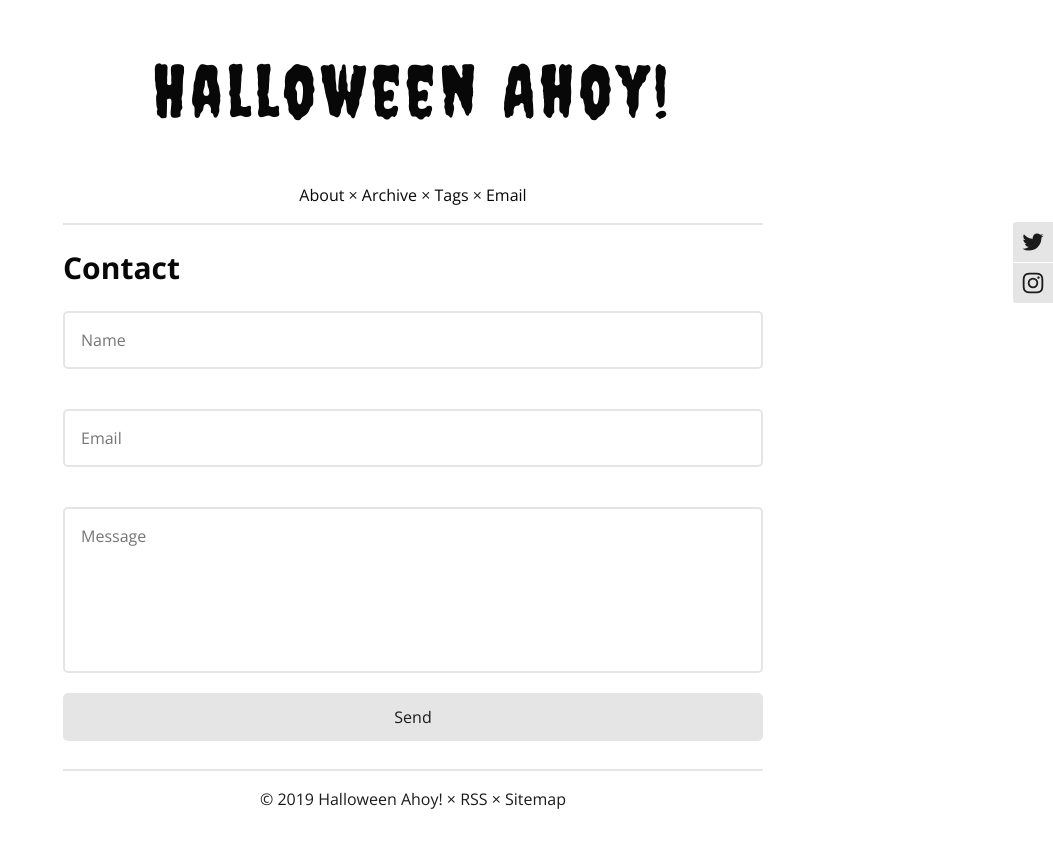
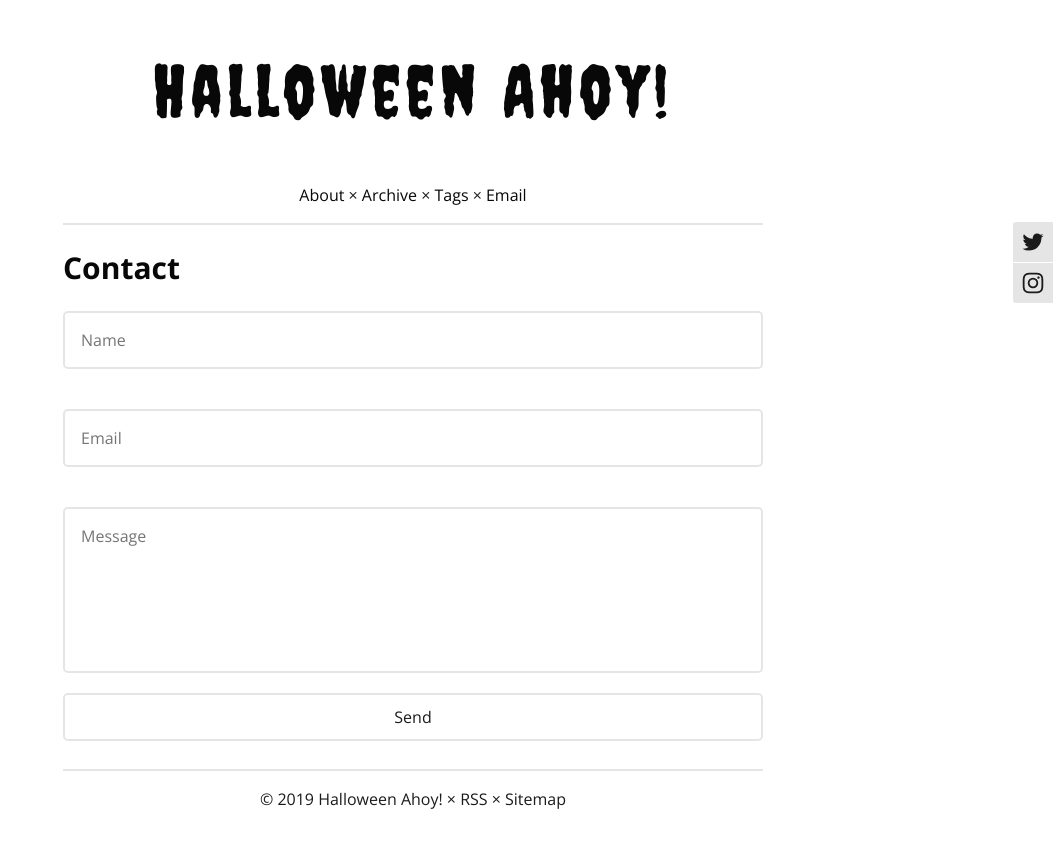
Before and after one commit to halloweenahoy/halloweenahoy.github.io, a Jekyll site: the page built from contact.html, in a window 1280 px wide. Shown: the top 848 px of the page, without its empty margins (227-1280 px from the left). Built offline with Jekyll 4.4.1, drawn with Linux system fonts in a browser that asks for light colours; comment, search, counter and statistics services are not loaded.

Commit message:
Update style.css

```diff
--- a/css/style.css
+++ b/css/style.css
@@ -47,15 +47,16 @@ input[type="submit"] {
   border: 0;
   border-radius: 5px;
   padding: 0;
-  background: rgba(0, 0, 0, 0.1);
+  border: 2px solid rgba(0, 0, 0, 0.1);
+  background: #FFFFFF;
   color: #1B1B1B;
   text-align: center;
 }
 
 input[type="submit"]:hover {
-  background-color: #1B1B1B;
-  border-color: #1B1B1B;
-  color: #FFFFFF;
+  background-color: rgba(0, 0, 0, 0.1);
+  border-color: rgba(0, 0, 0, 0.1);
+  color: #1B1B1B;
   cursor: pointer;
 }
 
```
